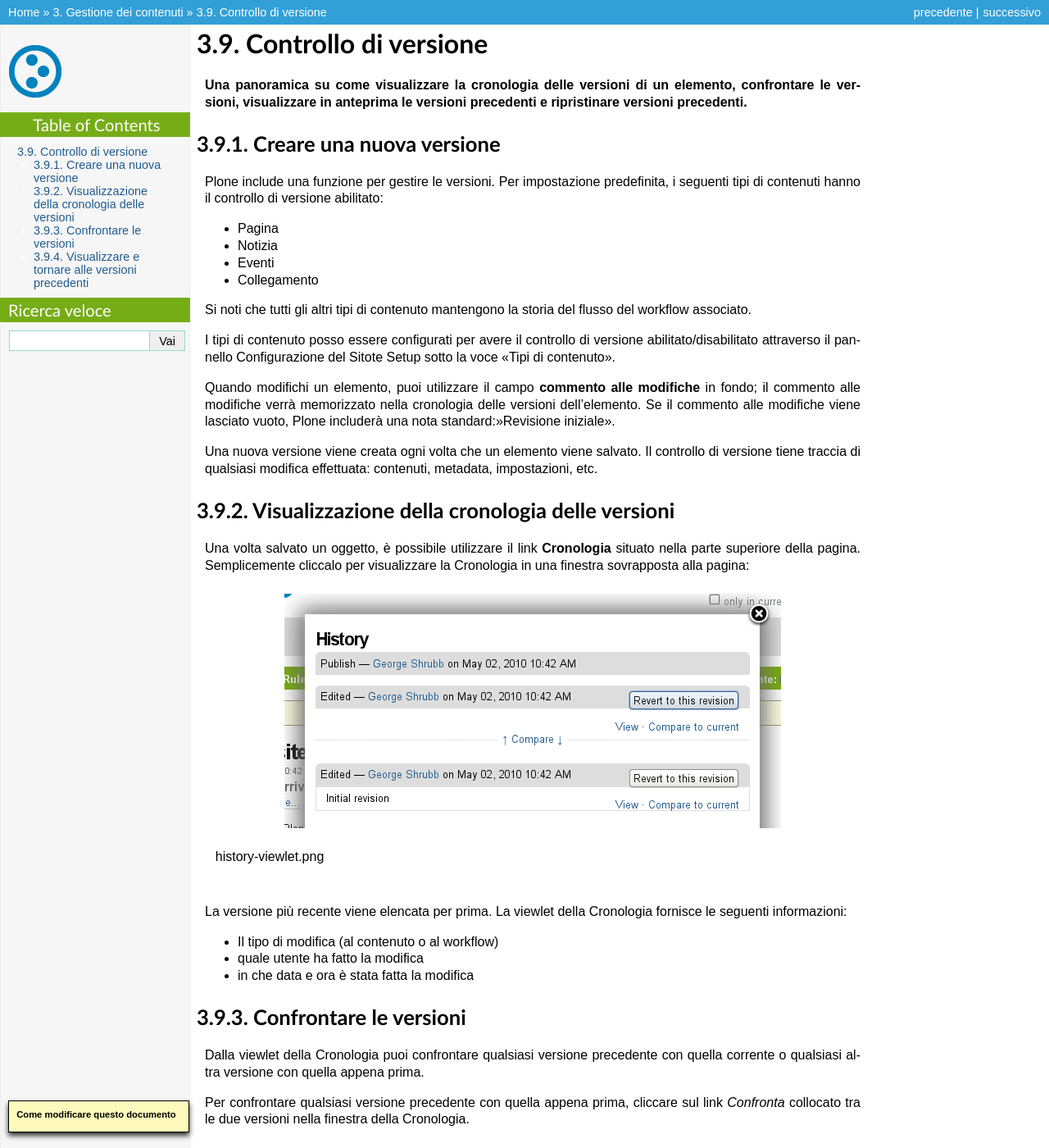
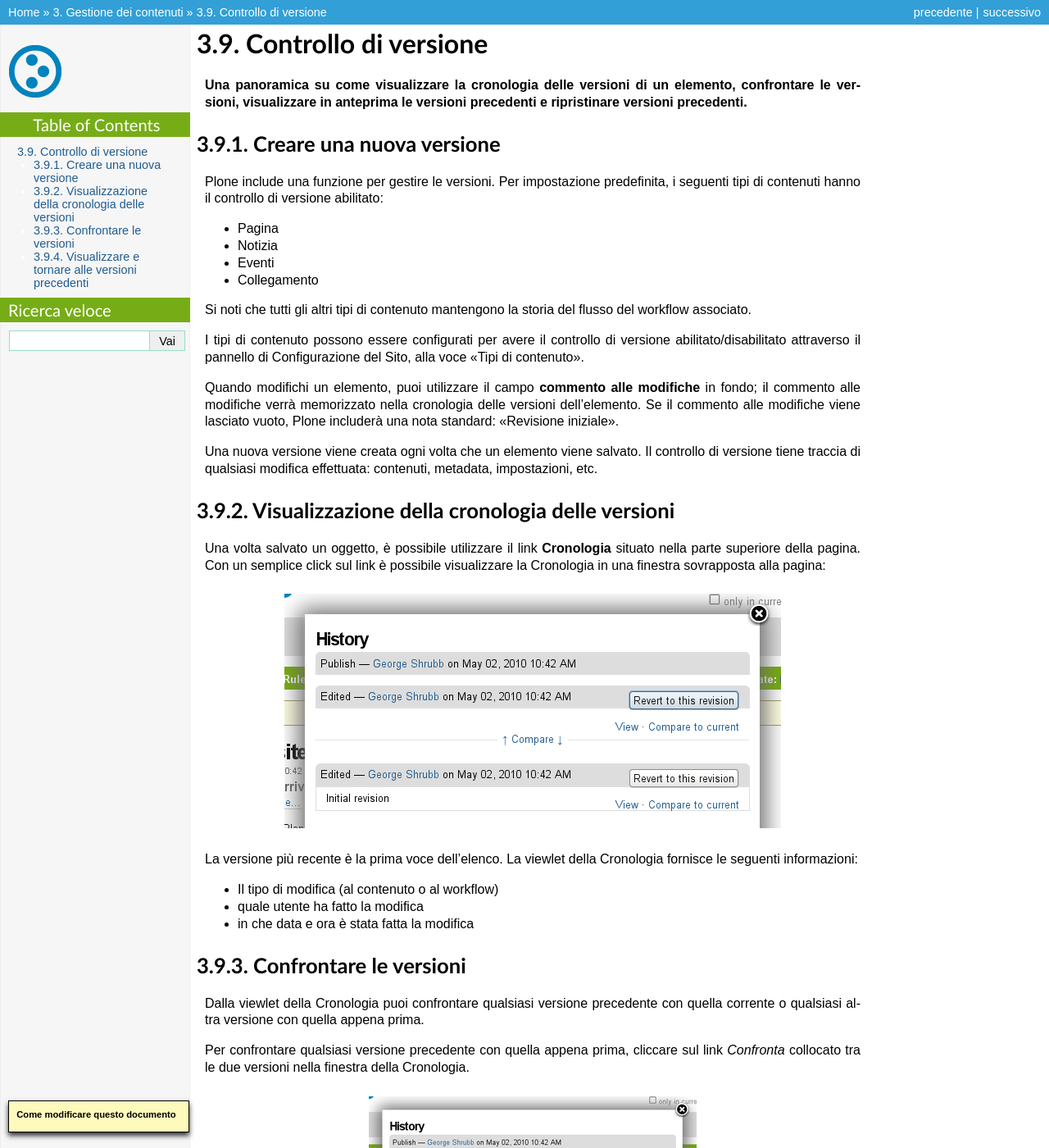
Before and after one commit to plone-it/collective.italiandocumentation, a Sphinx documentation site: the page built from source/managing-content/versioning.rst, in a window 1280 px wide and 1400 px high. Shown: the whole window at 82% size. Built offline with Sphinx 7.4.7, drawn with Linux system fonts in a browser that asks for light colours; pages that are not in the unit, such as notebooks, are missing from menus; some of the changed text lies outside the part shown.

Commit message:
Review chapter 3.9

```diff
--- a/source/managing-content/versioning.rst
+++ b/source/managing-content/versioning.rst
@@ -18,12 +18,12 @@
 
 Si noti che tutti gli altri tipi di contenuto mantengono la storia del flusso del workflow associato.
 
-I tipi di contenuto posso essere configurati per avere il controllo di versione abilitato/disabilitato
-attraverso il pannello Configurazione del Sitote Setup sotto la voce "Tipi di contenuto".
+I tipi di contenuto possono essere configurati per avere il controllo di versione abilitato/disabilitato
+attraverso il pannello di Configurazione del Sito, alla voce "Tipi di contenuto".
 
 Quando modifichi un elemento, puoi utilizzare il campo **commento alle modifiche** in fondo;
 il commento alle modifiche verrà memorizzato nella cronologia delle versioni dell'elemento.
-Se il commento alle modifiche viene lasciato vuoto, Plone includerà una nota standard:"Revisione iniziale".
+Se il commento alle modifiche viene lasciato vuoto, Plone includerà una nota standard: "Revisione iniziale".
 
 Una nuova versione viene creata ogni volta che un elemento viene salvato. Il controllo di versione tiene
 traccia di qualsiasi modifica effettuata: contenuti, metadata, impostazioni, etc.
@@ -32,16 +32,14 @@
 -----------------------------------------------
 
 Una volta salvato un oggetto, è possibile utilizzare il link **Cronologia** situato
-nella parte superiore della pagina. Semplicemente cliccalo per visualizzare la Cronologia
+nella parte superiore della pagina. Con un semplice click sul link è possibile visualizzare la Cronologia
 in una finestra sovrapposta alla pagina:
 
 .. figure:: ../_static/history-viewlet.png
    :align: center
    :alt: history-viewlet.png
 
-   history-viewlet.png
-
-La versione più recente viene elencata per prima. La viewlet della Cronologia fornisce
+La versione più recente è la prima voce dell'elenco. La viewlet della Cronologia fornisce
 le seguenti informazioni:
 
 -  Il tipo di modifica (al contenuto o al workflow)
@@ -63,14 +61,12 @@
 
    compare-button.png
 
-Cliccando questo link, vedrai un una schermata come questa in cui è possibile
+Cliccando su questo link, vedrai un una schermata come questa, in cui è possibile
 vedere le differenze fra le due versioni:
 
 .. figure:: ../_static/compare-versions.png
    :align: center
    :alt: compare-versions.png
-
-   compare-versions.png
 
 In questo esempio, il testo in rosso è quello che è stato cancellato e il testo in
 verde è quello che è stato aggiunto alla versione più recente.
```
